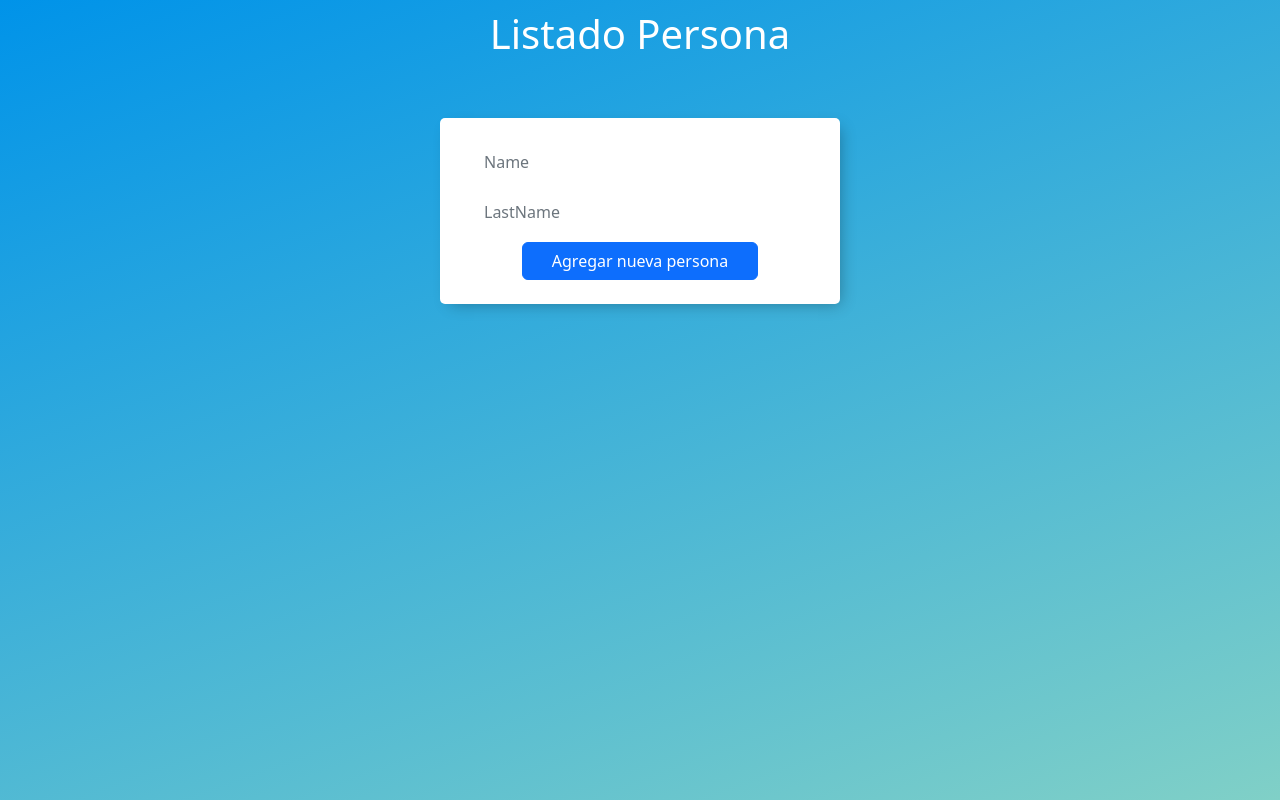
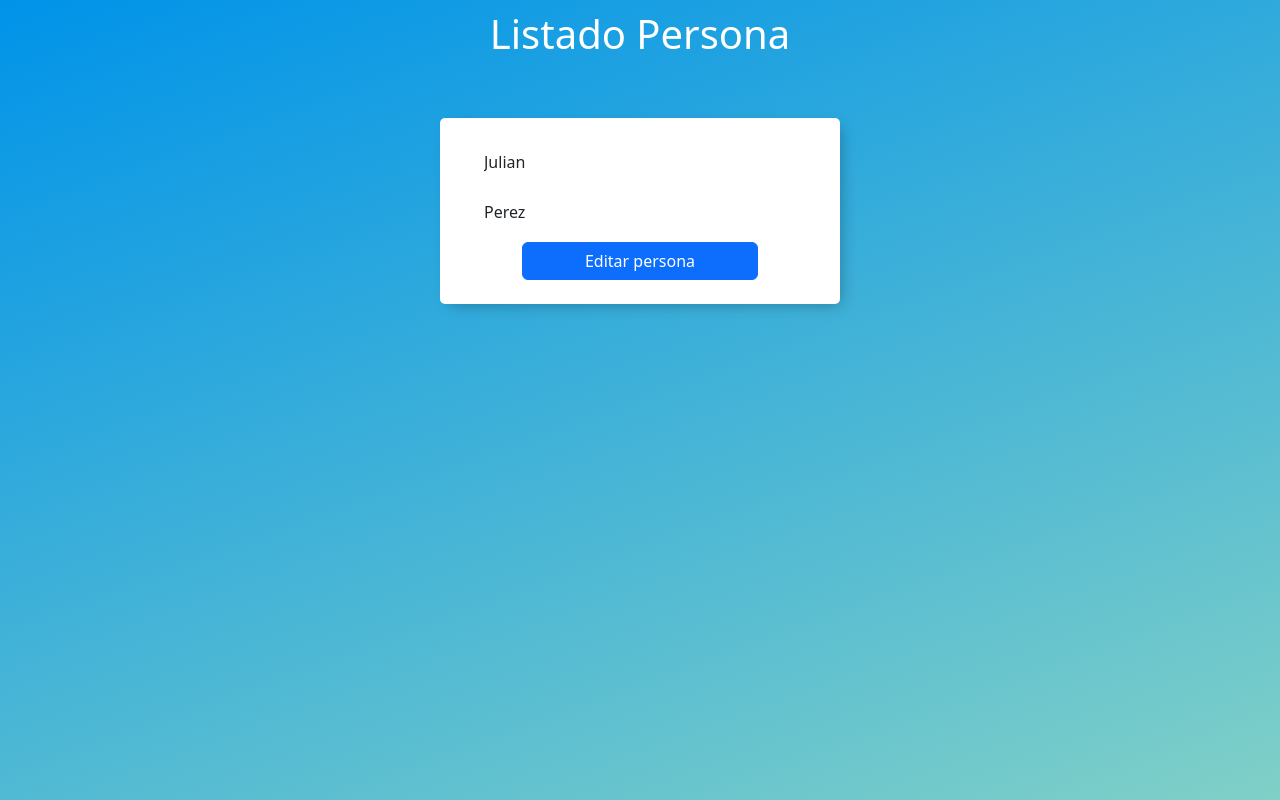
Before and after one commit to julianf-dev/angular-list-person, an Angular app: page /personas/0 in a window 1280 px wide. Built offline with nearby package versions, Linux system fonts and the light colour scheme.

Commit message:
ajustando el editar

```diff
--- a/src/app/components/personas/formulario/formulario.component.html
+++ b/src/app/components/personas/formulario/formulario.component.html
@@ -20,7 +20,10 @@
       required
     />
     <button type="submit" class=" btn btn-primary">
-      Agregar nueva persona
+      <p *ngIf="!isEdit; else templateElse">Agregar nueva persona</p>
+      <ng-template #templateElse>
+        <p >Editar persona</p>
+      </ng-template>
     </button>
   </form>
 </div>
--- a/src/app/components/personas/formulario/formulario.component.ts
+++ b/src/app/components/personas/formulario/formulario.component.ts
@@ -1,5 +1,5 @@
 import { Component } from '@angular/core';
-import { Router } from '@angular/router';
+import { ActivatedRoute, Router } from '@angular/router';
 import { PersonaServices } from 'src/app/services/persona.services';
 import { Persona } from '../../../persona.model';
 
@@ -17,7 +17,8 @@ export class FormularioComponent {
 
   constructor(
     private personaServices: PersonaServices,
-    private router: Router) {
+    private router: Router,
+    private route: ActivatedRoute) {
       this.personaServices.saludar.subscribe(
         (indice: number) => alert(`el indice es ${indice}`)
       )
@@ -25,10 +26,27 @@ export class FormularioComponent {
 
   nameInput:string = '';
   lastNameInput:string = '';
+  index: number;
+  isEdit:boolean = false
 
+  ngOnInit(){
+    this.index = this.route.snapshot.params['id']
+    if(this.index){
+      let person:Persona = this.personaServices.foundPerson(this.index);
+      this.nameInput = person.nombre;
+      this.lastNameInput = person.apellido
+      this.isEdit = true;
+    }
+  }
   addPerson() {
     let person = new Persona(this.nameInput, this.lastNameInput);
-    this.personaServices.addPerson(person)
+    if(this.index){
+      this.personaServices.editPerson(this.index, person)
+    }else{
+      this.personaServices.addPerson(person)
+      this.nameInput = ''
+      this.lastNameInput = ''
+    }
     this.router.navigate(['personas'])
     /*
         this.personas.push(person)
--- a/src/app/components/personas/persona/persona.component.html
+++ b/src/app/components/personas/persona/persona.component.html
@@ -1,7 +1,11 @@
 <div class="item">
-  <input type="checkbox" (click)="emitirSaludo()" />
-  <p>{{ indice + 1 }}: </p>
-  <p>{{ persona.nombre }} {{ persona.apellido }}</p>
+  <ul>
+    <li>
+      <a [routerLink]="['/personas',indice]">
+        <p>{{ persona.nombre }} {{ persona.apellido }}</p>
+      </a>
+    </li>
+  </ul>
 </div>
 <!-- <div class="col-6">
       <h4>Personas con objetos</h4>
--- a/src/app/services/persona.services.ts
+++ b/src/app/services/persona.services.ts
@@ -20,4 +20,15 @@ export class PersonaServices {
     this.personas.push(persona);
     this.loginServices.sendMessage(`Persona enviada ${persona.nombre}`)
   }
+
+  foundPerson(index:number){
+    let person: Persona = this.personas[index];
+    return person
+  }
+
+  editPerson(index:number, persona:Persona){
+    let editPersona = this.personas[index];
+    editPersona.nombre = persona.nombre;
+    editPersona.apellido = persona.apellido;
+  }
 };
--- a/src/styles.scss
+++ b/src/styles.scss
@@ -54,8 +54,11 @@ p {
   border: none;
   border-radius: 50%;
   background-color: #3F51B5;
-  color: #fff;
   font-size: 30px;
+  > p{
+    padding:  0 !important;
+    color: #ffffff !important;
+  }
 }
 
 input[type="text"] {
@@ -93,3 +96,11 @@ input[type="text"]:focus {
   padding: 0 !important;
   font-size: 18px !important;
 }
+
+ul{
+  list-style: none;
+}
+
+a{
+  text-decoration: none !important;
+}
```
